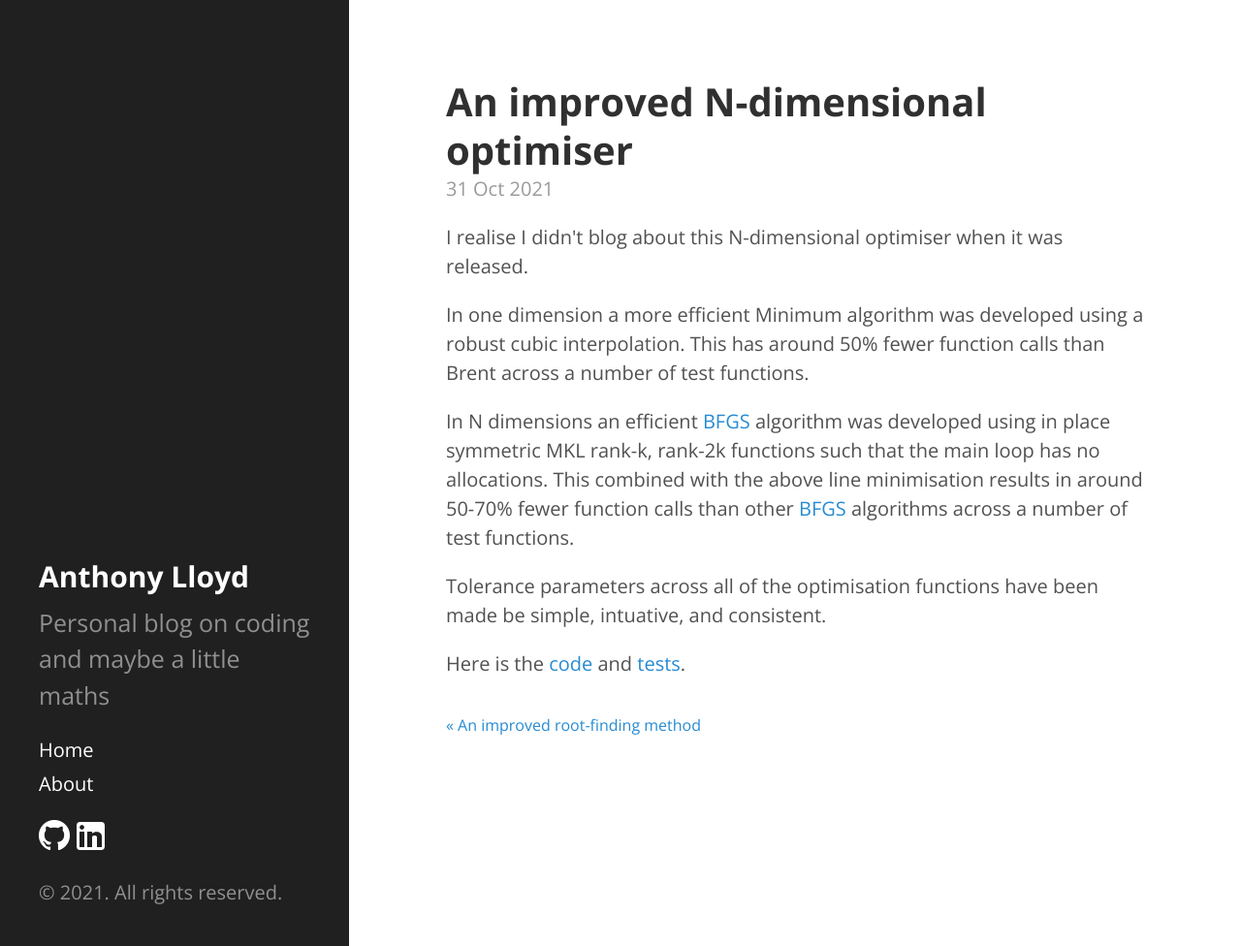
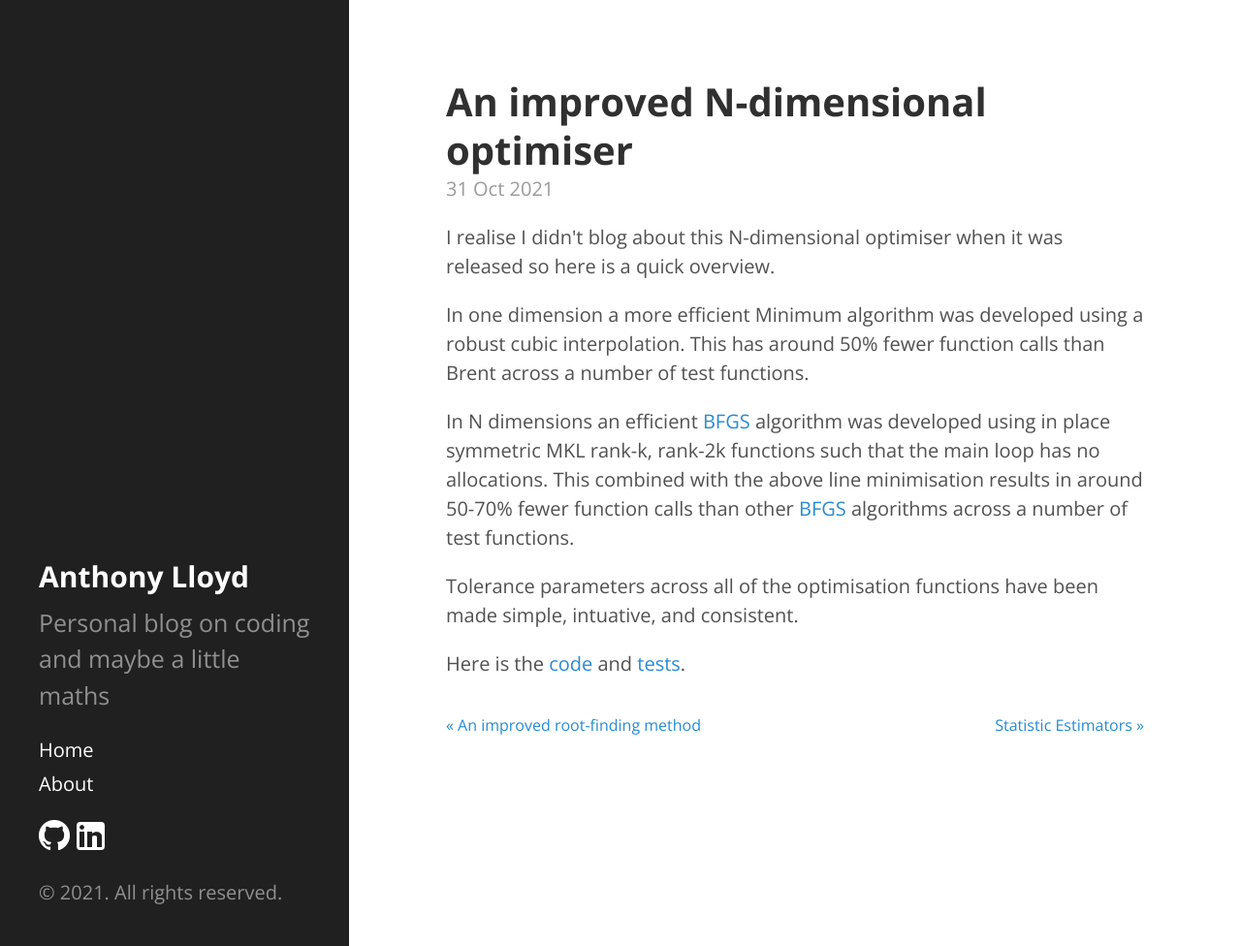
Before and after one commit to AnthonyLloyd/AnthonyLloyd.github.io, a Jekyll site: the page built from _posts/2021-10-31-n-dimensional-optimiser.html, in a window 1280 px wide and 976 px high. Shown: the whole window at 97% size. Built offline with Jekyll 4.4.1, drawn with Linux system fonts in a browser that asks for light colours; some web fonts are replaced; comment, search, counter and statistics services are not loaded.

Commit message:
n-dim opt post

```diff
--- a/_posts/2021-10-31-n-dimensional-optimiser.html
+++ b/_posts/2021-10-31-n-dimensional-optimiser.html
@@ -5,10 +5,10 @@ tags: [minimum, n-dimension, optimiser]
 description: "An improved N-dimensional optimiser"
 keywords: minimum n-dimension optimiser
 ---
-<p>I realise I didn't blog about this N-dimensional optimiser when it was released.</p>
+<p>I realise I didn't blog about this N-dimensional optimiser when it was released so here is a quick overview.</p>
 <p>In one dimension a more efficient Minimum algorithm was developed using a robust cubic interpolation.
 This has around 50% fewer function calls than Brent across a number of test functions.</p>
 <p>In N dimensions an efficient <a href="https://en.wikipedia.org/wiki/Broyden%E2%80%93Fletcher%E2%80%93Goldfarb%E2%80%93Shanno_algorithm">BFGS</a> algorithm was developed using in place symmetric MKL rank-k, rank-2k functions such that the main loop has no allocations.
 This combined with the above line minimisation results in around 50-70% fewer function calls than other <a href="https://en.wikipedia.org/wiki/Broyden%E2%80%93Fletcher%E2%80%93Goldfarb%E2%80%93Shanno_algorithm">BFGS</a> algorithms across a number of test functions.</p>
-<p>Tolerance parameters across all of the optimisation functions have been made be simple, intuative, and consistent.</p>
+<p>Tolerance parameters across all of the optimisation functions have been made simple, intuative, and consistent.</p>
 <p>Here is the <a href="https://github.com/MKL-NET/MKL.NET/blob/master/MKL.NET.Optimization/Optimize.Minimum.cs">code</a> and <a href="https://github.com/MKL-NET/MKL.NET/blob/master/Tests/Optimize.MinimumTests.fs">tests</a>.</p>
```
Also changed, not shown: _posts/2021-10-31-statistic-estimators.html (added, +9 -0 lines), 1 other file.
